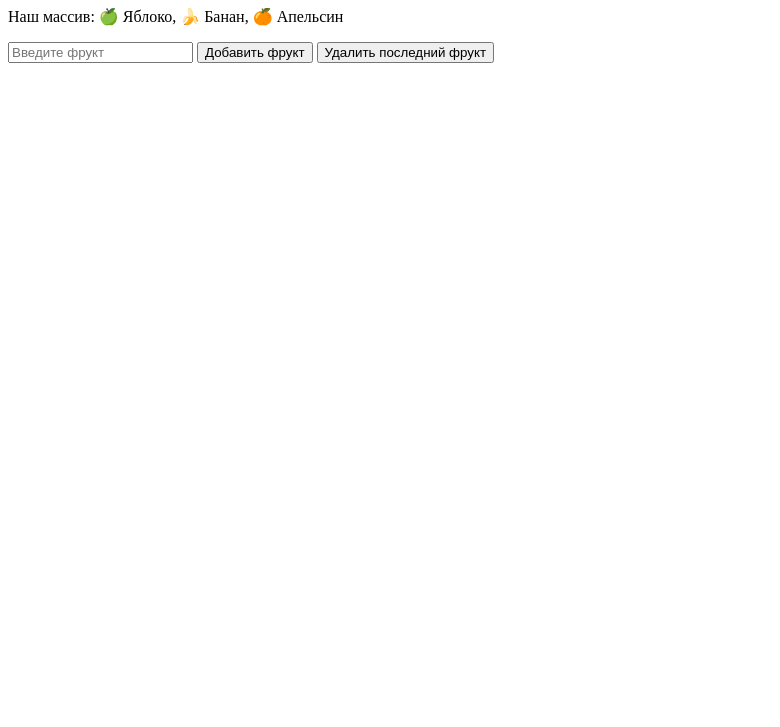
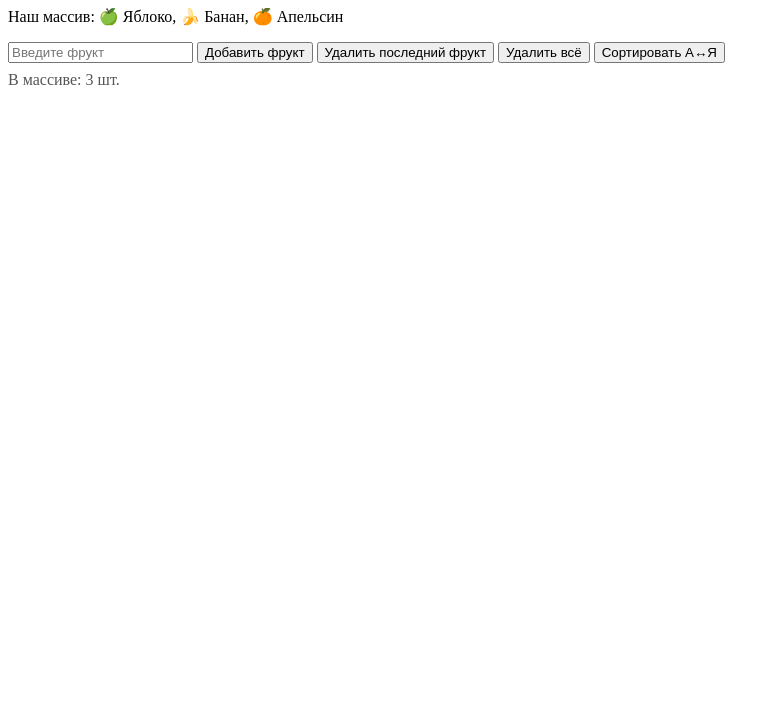
Before and after one commit to Andrey-Gal/js-arrays, a plain HTML site: page index.html in a window 1280 px wide. Shown: the part 73-800 px from the top of the page, without its empty margins (0-780 px from the left). Drawn offline with Linux system fonts and the light colour scheme.

Commit message:
Счётчик, сортировка A↔Я и очистка массива

```diff
--- a/index.html
+++ b/index.html
@@ -14,6 +14,14 @@
     <input id="fruitInput" type="text" placeholder="Введите фрукт" />
     <button onclick="addFruit()">Добавить фрукт</button>
     <button onclick="removeFruit()">Удалить последний фрукт</button>
+
+    <!-- рядом с другими кнопками -->
+<button onclick="clearFruits()">Удалить всё</button>
+<button onclick="toggleSort()">Сортировать A↔Я</button>
+
+<!-- где-нибудь под списком (или сразу под <div id="output">) -->
+<p id="counter" style="margin-top:8px;color:#555;"></p>
+
   </div>
 
   <script src="script.js"></script>
--- a/script.js
+++ b/script.js
@@ -1,14 +1,21 @@
 let fruits = ["🍏 Яблоко", "🍌 Банан", "🍊 Апельсин"];
+let sortAsc = true; // направление сортировки: true = A→Я, false = Я→A
 
 function updateList() {
   const out = document.getElementById("output");
   out.innerHTML = `<p>Наш массив: ${fruits.join(", ")}</p>`;
+  updateCounter();
+}
+
+function updateCounter() {
+  const el = document.getElementById("counter");
+  el.textContent = `В массиве: ${fruits.length} шт.`;
 }
 
 function addFruit() {
   const input = document.getElementById("fruitInput");
   const value = input.value.trim();
-  if (!value) return;         // пустые не добавляем
+  if (!value) return;
   fruits.push(value);
   input.value = "";
   updateList();
@@ -19,4 +26,18 @@ function removeFruit() {
   updateList();
 }
 
+function clearFruits() {
+  fruits = [];
+  updateList();
+}
+
+function toggleSort() {
+  // копию сортируем, чтобы сравнение шло по строкам одинаково,
+  // здесь сортируем сам массив — нормально для этой задачи
+  fruits.sort((a, b) => a.localeCompare(b, "ru")); // A→Я
+  if (!sortAsc) fruits.reverse();                  // Я→A
+  sortAsc = !sortAsc;
+  updateList();
+}
+
 updateList();
```
